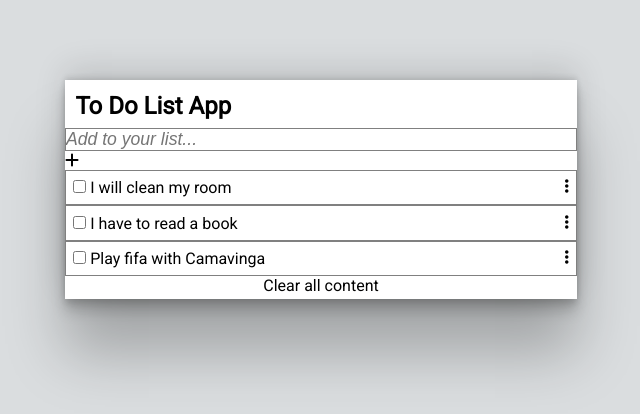
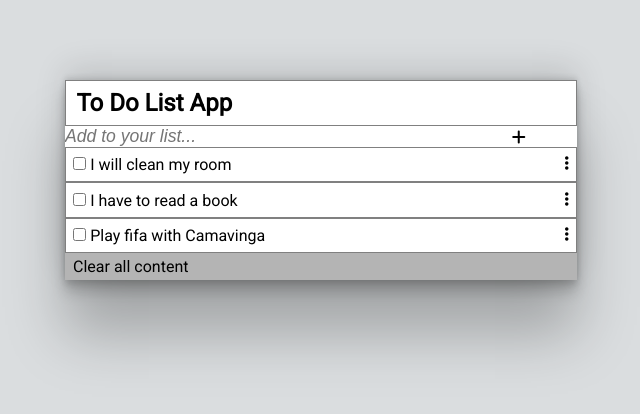
Before and after one commit to Chimoneg27/To-Do-List, a website built with webpack: page src/index.html in a window 1280 px wide. Shown: the whole page, without its empty margins (319-959 px from the left). Built offline with nearby package versions, Linux system fonts and the light colour scheme.

Commit message:
Update container styles

```diff
--- a/src/style.css
+++ b/src/style.css
@@ -14,7 +14,6 @@ body {
   width: 40%;
   height: auto;
   margin: 5rem auto;
-  padding: 0.25rem 0 0.25rem 0;
   display: flex;
   flex-direction: column;
   justify-content: center;
@@ -26,6 +25,7 @@ body {
   width: 100%;
   padding: 0.5rem 0 0.5rem 0.65rem;
   text-align: left;
+  border: 1px solid gray;
 }
 
 .container ul {
@@ -45,9 +45,29 @@ body {
 }
 
 input[type="text"] {
-  border: 1px solid gray;
-  width: 100%;
+  width: 60%;
   font-size: 1.1rem;
   font-style: italic;
   font-weight: 400;
+  border: none;
 }
+
+#addInput {
+  width: 90%;
+  display: flex;
+  justify-content: space-between;
+  align-items: center;
+}
+
+.btn-box {
+  width: 100%;
+  padding: 0.25rem;
+  background-color: rgb(180, 180, 180);
+}
+
+.btn-box span {
+  text-align: center;
+  border: none;
+  width: 100%;
+  padding: 0.25rem;
+}
```
Also changed, not shown: dist/index.html.
